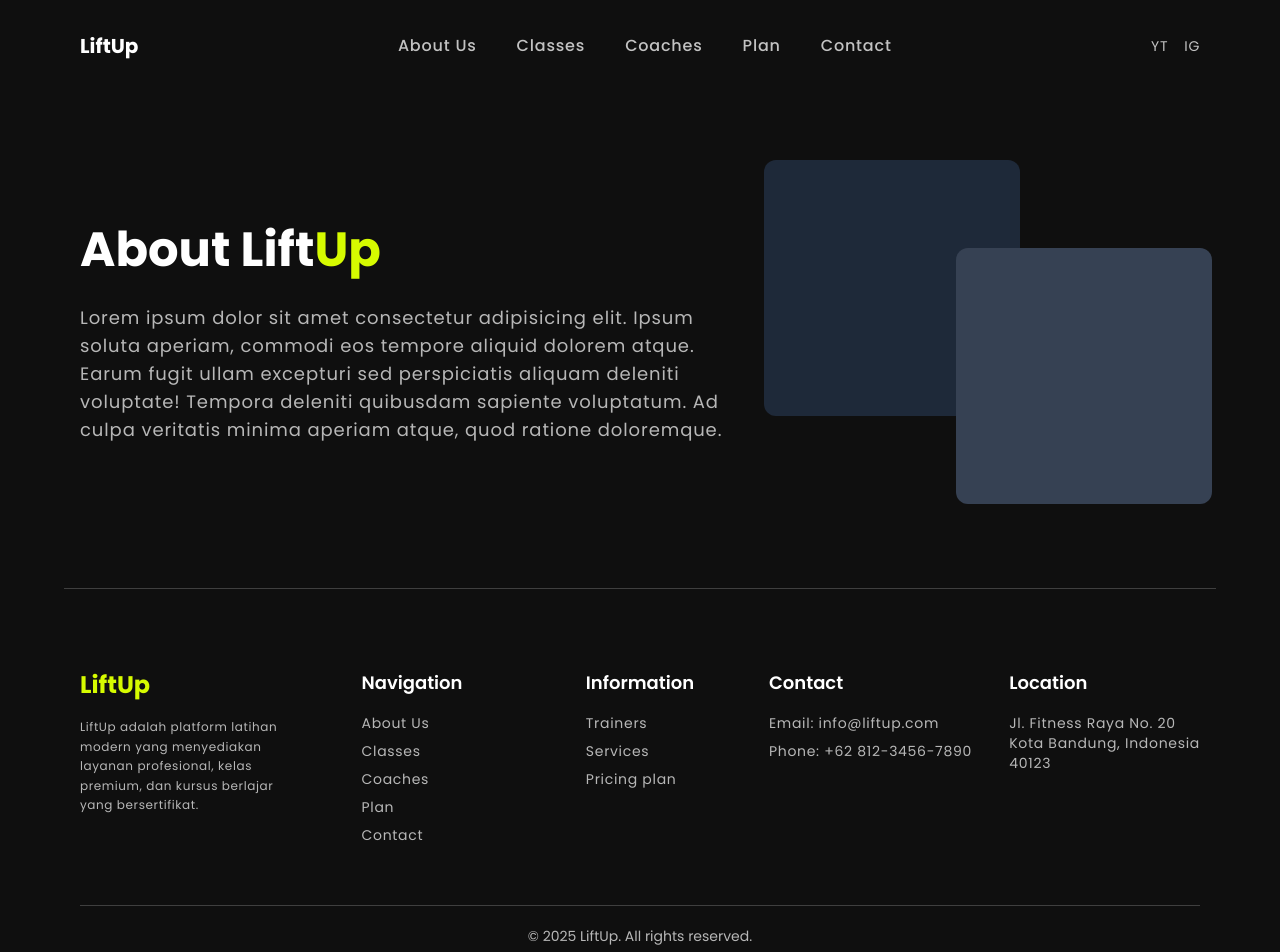
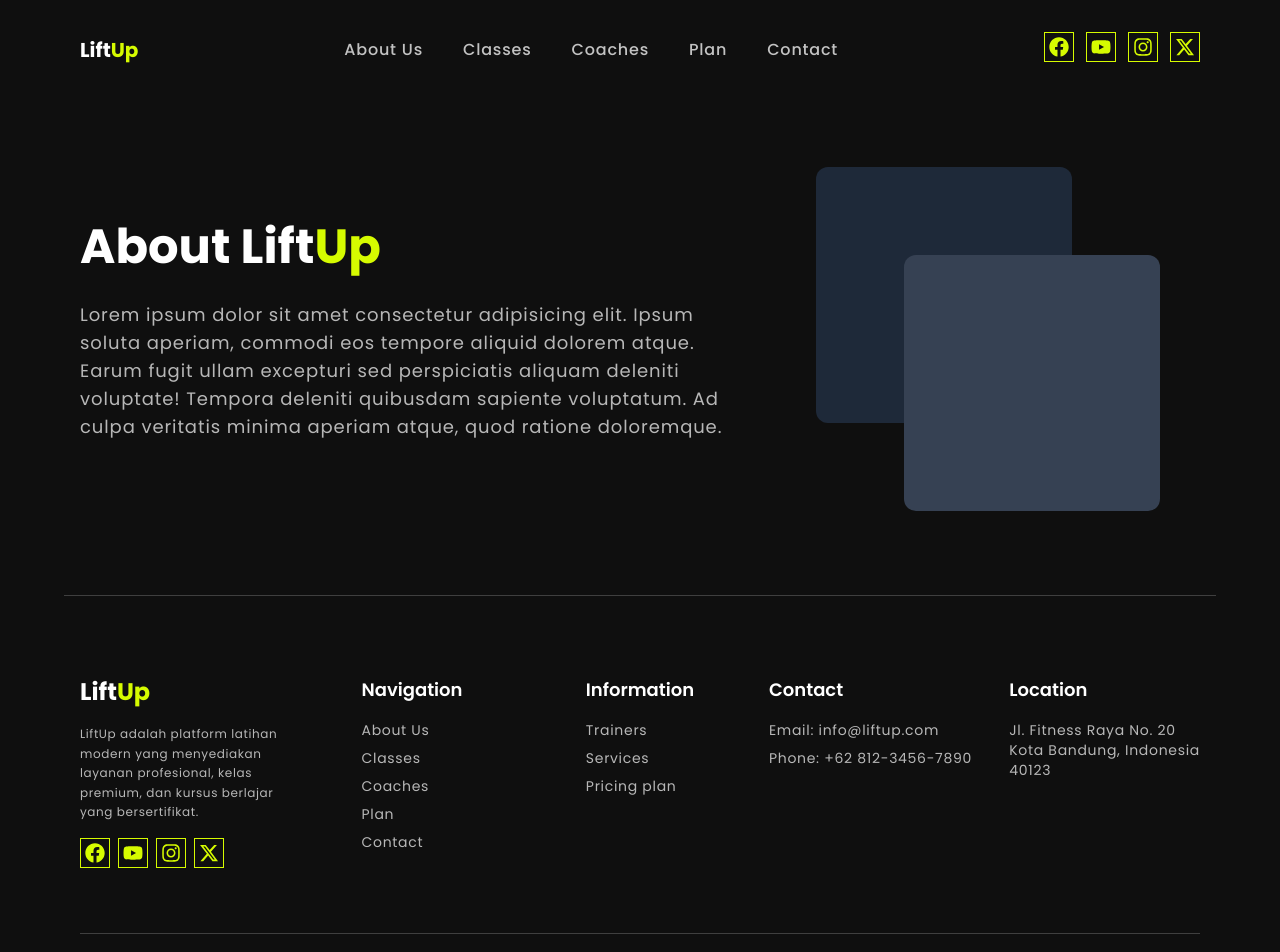
Before and after one commit to BARBARBoyyHD/gym-app-nextjs-supabase, a Next.js app: page /about in a window 1280 px wide. Shown: the top 952 px of the page. Built offline with nearby package versions, Linux system fonts and the light colour scheme.

Commit message:
Feat(Icon) : Add icon in landing page

```diff
--- a/src/app/about/page.tsx
+++ b/src/app/about/page.tsx
@@ -7,7 +7,7 @@ export default function AboutPage() {
       <Navbar />
       <main>
         <section className="max-w-6xl mx-auto px-4 my-24">
-          <div className=" grid grid-cols-1 md:grid-cols-5 gap-10 place-items-center">
+          <div className=" grid grid-cols-1 md:grid-cols-5 gap-10 place-items-center space-y-5">
             <div className="md:col-span-3">
               <h1 className="text-4xl md:text-5xl font-bold leading-tight mb-6">
                 About Lift<span className="text-brand">Up</span>
@@ -20,14 +20,11 @@ export default function AboutPage() {
                 culpa veritatis minima aperiam atque, quod ratione doloremque.
               </p>
             </div>
-            <div className="relative w-full h-80 md:col-span-2">
-              {/* Box kiri (atas) */}
+            <div className="relative w-80 h-80 md:col-span-2">
               <div
                 className="w-64 h-64 bg-gray-800 rounded-xl absolute top-0 left-0
                   transform -translate-x-3 -translate-y-3"
               ></div>
-
-              {/* Box kanan (bawah) */}
               <div
                 className="w-64 h-64 bg-gray-700 rounded-xl absolute bottom-0 right-0
                   transform translate-x-3 translate-y-3"
--- a/src/app/globals.css
+++ b/src/app/globals.css
@@ -47,6 +47,9 @@
     color: var(--brand-hover);
   }
   .text-dark {
+    color: var(--dark);
+  }
+  .text-dark-hover:hover {
     color: var(--dark);
   }
   .bg-brand {
--- a/src/components/CallToAction.tsx
+++ b/src/components/CallToAction.tsx
@@ -11,7 +11,7 @@ export default function CallToAction({
     <div className="max-w-6xl mx-auto px-4 my-24 text-center">
       <h3 className="text-4xl font-bold text-white mb-2">{title}</h3>
       <p className="text-white/70 mb-4">{description}</p>
-      <ButtonBrand title="Order Now!" />
+      <ButtonBrand icon={false} style="mx-auto" title="Order Now!" />
     </div>
   );
 }
--- a/src/components/Footer.tsx
+++ b/src/components/Footer.tsx
@@ -1,17 +1,56 @@
+import { FaInstagram } from "react-icons/fa";
+import { FaYoutube } from "react-icons/fa";
+import { FaFacebook } from "react-icons/fa";
+import { FaXTwitter } from "react-icons/fa6";
 export default function Footer() {
   return (
     <footer className="    ">
       <div className="max-w-6xl mx-auto px-4  border-white/20 border-t pt-20">
         <div className="grid grid-cols-1 md:grid-cols-4 lg:grid-cols-5 gap-5 space-y-5">
           <div>
-            <h2 className="text-2xl font-bold text-brand">LiftUp</h2>
+            <h2 className="text-2xl font-bold">
+              Lift<span className="text-brand">Up</span>
+            </h2>
             <p className="mt-4 text-xs text-white/70 leading-relaxed">
               LiftUp adalah platform latihan modern yang menyediakan layanan
               profesional, kelas premium, dan kursus berlajar yang
               bersertifikat.
             </p>
+            <ul className="flex flex-row gap-2 mt-4 text-sm">
+              <li>
+                <a
+                  href="#"
+                  className="text-brand inline-block p-1 border bg-brand-hover duration-75 text-dark-hover border-brand"
+                >
+                  <FaFacebook size={20} />
+                </a>
+              </li>
+              <li>
+                <a
+                  href="#"
+                  className="text-brand inline-block p-1 border bg-brand-hover duration-75 text-dark-hover border-brand"
+                >
+                  <FaYoutube size={20} />
+                </a>
+              </li>
+              <li>
+                <a
+                  href="#"
+                  className="text-brand inline-block p-1 border bg-brand-hover duration-75 text-dark-hover border-brand"
+                >
+                  <FaInstagram size={20} />
+                </a>
+              </li>
+              <li>
+                <a
+                  href="#"
+                  className="text-brand inline-block p-1 border bg-brand-hover duration-75 text-dark-hover border-brand"
+                >
+                  <FaXTwitter size={20} />
+                </a>
+              </li>
+            </ul>
           </div>
-
           <div className="mx-auto">
             <h3 className="text-lg font-semibold text-white mb-4">
               Navigation
--- a/src/components/Navbar.tsx
+++ b/src/components/Navbar.tsx
@@ -1,17 +1,23 @@
 "use client";
 import Link from "next/link";
 import { useState } from "react";
+import { FaInstagram } from "react-icons/fa";
+import { FaYoutube } from "react-icons/fa";
+import { FaFacebook } from "react-icons/fa";
+import { FaXTwitter } from "react-icons/fa6";
+
 export default function Navbar() {
   const [open, setOpen] = useState(false);
   return (
-    <header className="bg-dark text-white">
+    <header className="bg-darktext-white">
       <nav className="max-w-6xl mx-auto px-4 pt-8 pb-4 flex items-center justify-between">
-        {/* Logo */}
         <div className="text-xl font-bold color-brand">
-          <a href="/"> LiftUp</a>
+          <a href="/">
+            {" "}
+            Lift<span className="text-brand">Up</span>
+          </a>
         </div>
 
-        {/* Desktop Menu */}
         <ul className="hidden md:flex items-center gap-10">
           <li>
             <Link href="/about" className="nav-link font-medium">
@@ -40,15 +46,37 @@ export default function Navbar() {
           </li>
         </ul>
         {/* Social (Desktop) */}
-        <ul className="hidden md:flex items-center gap-4 text-sm">
+        <ul className="hidden md:flex items-center gap-3 text-sm">
           <li>
-            <a href="#" className="nav-link ">
-              YT
+            <a
+              href="#"
+              className="text-brand inline-block p-1 border bg-brand-hover duration-75 text-dark-hover border-brand"
+            >
+              <FaFacebook size={20} />
             </a>
           </li>
           <li>
-            <a href="#" className="nav-link ">
-              IG
+            <a
+              href="#"
+              className="text-brand inline-block p-1 border bg-brand-hover duration-75 text-dark-hover border-brand"
+            >
+              <FaYoutube size={20} />
+            </a>
+          </li>
+          <li>
+            <a
+              href="#"
+              className="text-brand inline-block p-1 border bg-brand-hover duration-75 text-dark-hover border-brand"
+            >
+              <FaInstagram size={20} />
+            </a>
+          </li>
+          <li>
+            <a
+              href="#"
+              className="text-brand inline-block p-1 border bg-brand-hover duration-75 text-dark-hover border-brand"
+            >
+              <FaXTwitter size={20} />
             </a>
           </li>
         </ul>
@@ -99,13 +127,35 @@ export default function Navbar() {
           </ul>
           <ul className="flex flex-col gap-2 px-4 pb-6 text-sm">
             <li>
-              <a href="#" className="nav-link font-semibold">
-                YT
+              <a
+                href="#"
+                className="text-brand inline-block p-1 border bg-brand-hover duration-75 text-dark-hover border-brand"
+              >
+                <FaFacebook size={20} />
               </a>
             </li>
             <li>
-              <a href="#" className="nav-link font-semibold">
-                IG
+              <a
+                href="#"
+                className="text-brand inline-block p-1 border bg-brand-hover duration-75 text-dark-hover border-brand"
+              >
+                <FaYoutube size={20} />
+              </a>
+            </li>
+            <li>
+              <a
+                href="#"
+                className="text-brand inline-block p-1 border bg-brand-hover duration-75 text-dark-hover border-brand"
+              >
+                <FaInstagram size={20} />
+              </a>
+            </li>
+            <li>
+              <a
+                href="#"
+                className="text-brand inline-block p-1 border bg-brand-hover duration-75 text-dark-hover border-brand"
+              >
+                <FaXTwitter size={20} />
               </a>
             </li>
           </ul>
--- a/src/components/button/ButtonBrand.tsx
+++ b/src/components/button/ButtonBrand.tsx
@@ -1,7 +1,21 @@
-export default function ButtonBrand({ title }: { title: string }) {
+import { FaChevronRight } from "react-icons/fa";
+
+export default function ButtonBrand({
+  style = " ",
+  icon = true,
+  title,
+}: {
+  style?: string;
+  icon?: boolean;
+  title: string;
+}) {
   return (
-    <button className="bg-brand bg-brand-hover text-black font-semibold px-6 py-3 w-fit cursor-pointer  mt-2">
-      {title}
+    <button
+      className={`bg-brand bg-brand-hover text-black font-bold px-6 py-3 w-fit cursor-pointer mt-2 flex items-center duration-75 ${style}`}
+    >
+      {icon && <FaChevronRight className="inline-block" />}
+
+      <span>{title}</span>
     </button>
   );
 }
--- a/src/components/section/Contact.tsx
+++ b/src/components/section/Contact.tsx
@@ -24,7 +24,7 @@ export default function Contact() {
               health, fitness goals, expectations, and your favorite sports
               activities
             </p>
-            <ButtonBrand title="Get free consultation" />
+            <ButtonBrand icon={false} title="Get free consultation" />
           </div>
           <div className="space-y-6 mx-auto ">
             <div>
--- a/src/components/section/Plans.tsx
+++ b/src/components/section/Plans.tsx
@@ -21,7 +21,7 @@ export default function Plans() {
               <li className="ml-4 marker-brand">Personal training sessions</li>
               <li className="ml-4 marker-brand">Full services</li>
             </ul>
-            <ButtonBrand title="Select plan" />
+            <ButtonBrand icon={false} title="Select plan" />
           </div>
           <div className="bg-dark-secondary border-brand h-[425px] p-8">
             <h3 className="text-white/70 uppercase text-2xl font-bold">
@@ -37,7 +37,7 @@ export default function Plans() {
               <li className="ml-4 marker-brand">$15 per each extra training</li>
               <li className="ml-4 marker-brand">No individual sessions</li>
             </ul>
-            <ButtonBrand title="Select plan" />
+            <ButtonBrand icon={false} title="Select plan" />
           </div>
           <div className="bg-dark-secondary border-brand h-[425px] p-8">
             <h3 className="text-white/70 uppercase text-2xl font-bold">
@@ -53,7 +53,7 @@ export default function Plans() {
               <li className="ml-4 marker-brand">50+ gym machines</li>
               <li className="ml-4 marker-brand">Modern machines</li>
             </ul>
-            <ButtonBrand title="Select plan" />
+            <ButtonBrand icon={false} title="Select plan" />
           </div>
         </div>
       </div>
```
Also changed, not shown: src/components/section/Facility.tsx (+48 -29 lines).
